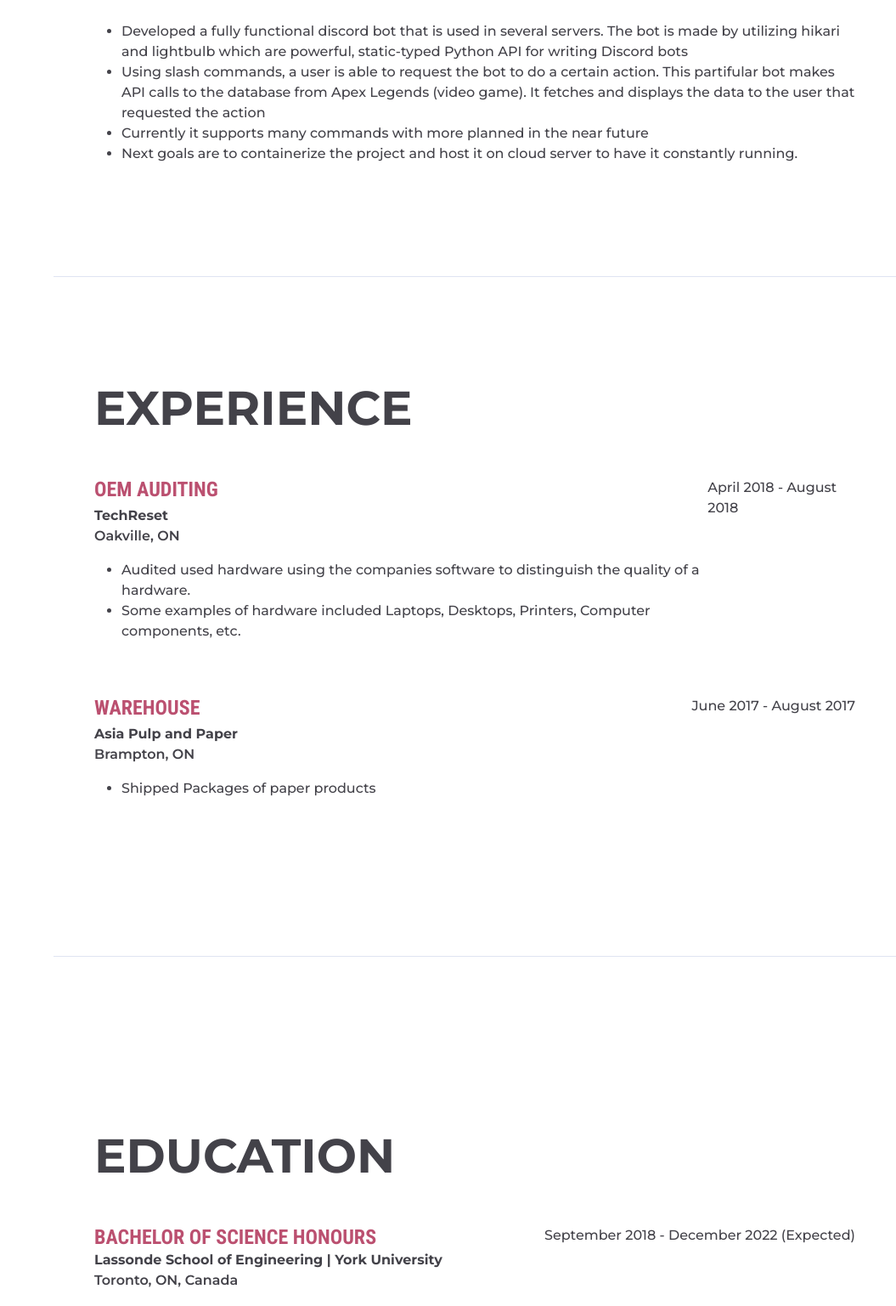
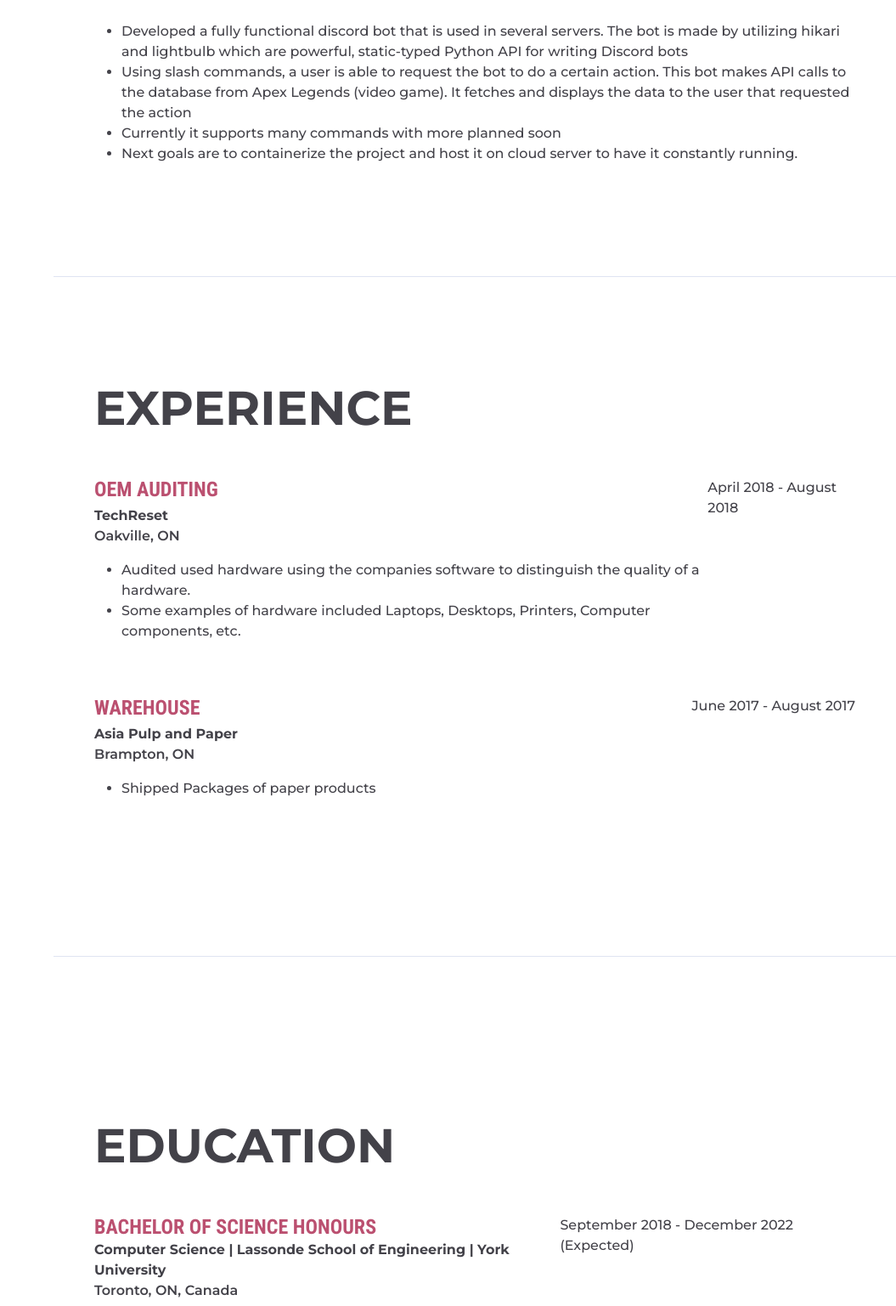
Before and after one commit to harisahmadg/Website, a plain HTML site: page index.html in a window 1280 px wide. Shown: the part 1783-3320 px from the top of the page at 85% size, without its empty margins (225-1280 px from the left). Drawn offline with nearby package versions, Linux system fonts and the light colour scheme; a web font is replaced by a local one.

Commit message:
fixed typos

```diff
--- a/index.html
+++ b/index.html
@@ -194,7 +194,7 @@
           <div class="subheading mb-3">       <!-- Project description -->
             Discord bot
             <br>
-            <span class="skills">Skills Used:</span> Python, WSL, Discord, API, Hikari, Lightbulb, VENV, sqlite3,
+            <span class="skills">Skills Used:</span> Python, Git, WSL, Discord, API, Hikari, Lightbulb, VENV, sqlite3,
             SQL, REDIS Server, APScheduler
           </div>
 
@@ -216,12 +216,11 @@
               servers. The bot is made by utilizing hikari and lightbulb which are
               powerful, static-typed Python API for writing Discord bots </li>
             <li>Using slash commands, a user is able to request the bot to do
-              a certain action. This partifular bot makes API calls to the database
+              a certain action. This bot makes API calls to the database
               from Apex Legends (video game). It fetches and displays the data to the
               user that requested the action
             </li>
-            <li>Currently it supports many commands with more planned in
-              the near future </li>
+            <li>Currently it supports many commands with more planned soon </li>
             <li>Next goals are to containerize the project and host it on
               cloud server to have it constantly running.
             </li>
@@ -292,7 +291,7 @@
 
           <div class="left-side mr-auto">
             <h4 class="mb-0 ">Bachelor of Science Honours</h3>
-              <p class="school mb-0 fw-bold">Lassonde School of Engineering | York University</p>
+              <p class="school mb-0 fw-bold">Computer Science | Lassonde School of Engineering | York University</p>
               <p class="location fw-semibold">Toronto, ON, Canada</p>
           </div>
 
@@ -336,7 +335,7 @@
           <p class="skill">Visual Studio Code, Git, Github, Android Studio, Eclipse, IntelliJ, VBox, SSH</p>
 
           <div class="subheading mb-2 skill-category"> Soft Skills </div>
-          <p class="skill">Adaptability, Comunication, Teamwork, Problem Solving, Time management, Organizational</p>
+          <p class="skill">Adaptability, Communication, Teamwork, Problem Solving, Time management, Organizational</p>
 
           <div class="subheading mb-2 skill-category"> Interests and Hobbies</div>
           <p class="skill">Gym, Sports, Traveling, Video Games, Reading, AI, Music, Mindfulness</p>
```
